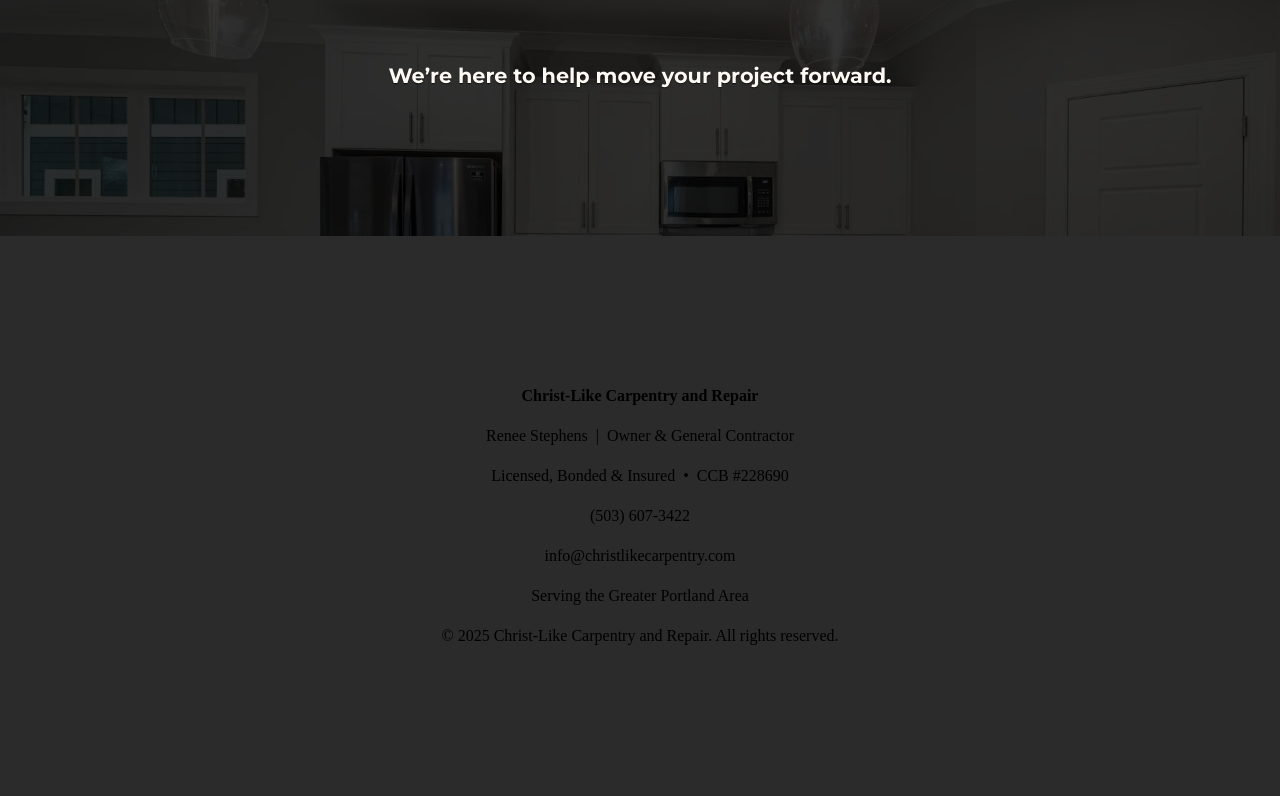
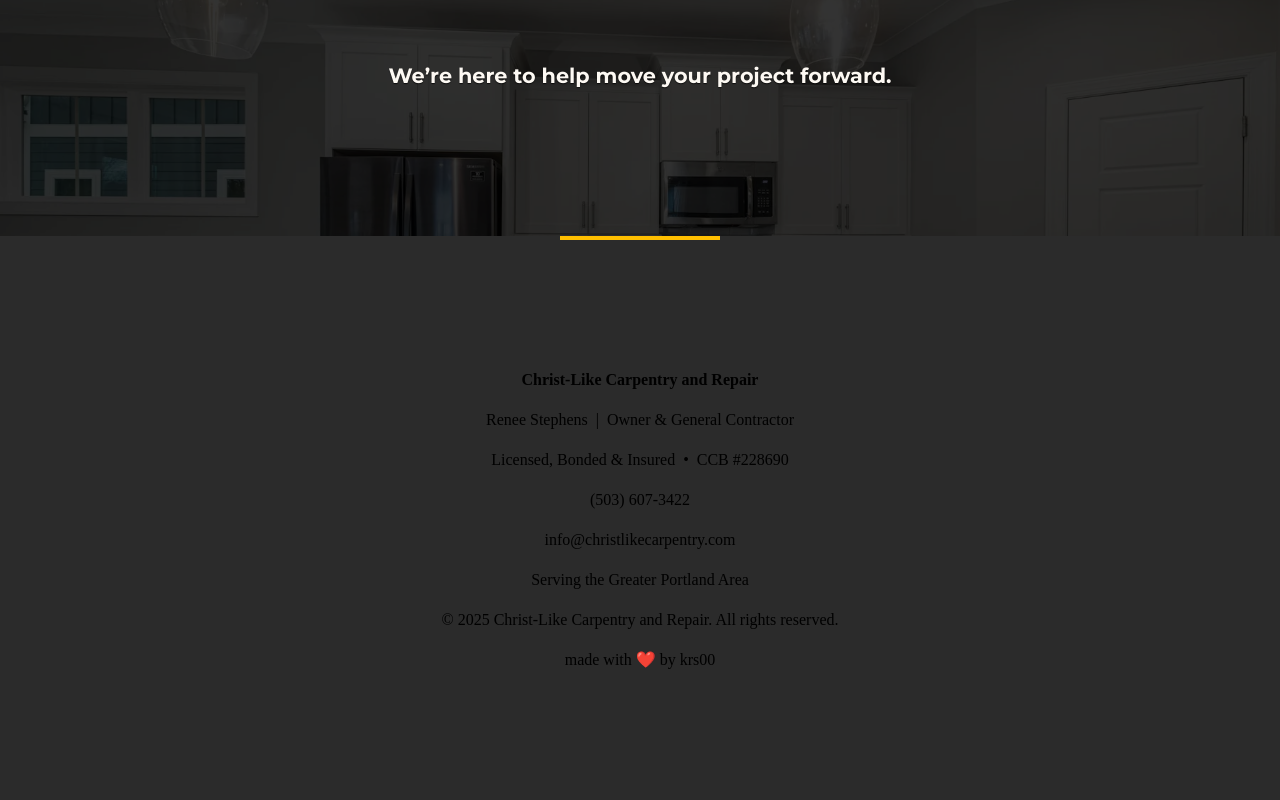
Before and after one commit to krs00/CLCv2, a plain HTML site: page index.html in a window 1280 px wide. Shown: the part 1472-2272 px from the top of the page. Drawn offline with nearby package versions, Linux system fonts and the light colour scheme.

Commit message:
update footer content

```diff
--- a/index.html
+++ b/index.html
@@ -223,6 +223,11 @@
     <!-- FOOTER -->
     <!-- FOOTER -->
     <!-- FOOTER -->
+
+    <div class="section2-divider-container">
+      <hr class="section2-divider" />
+    </div>
+
     <footer id="footer">
       <div class="footer-container">
         <p><strong>Christ-Like Carpentry and Repair</strong></p>
@@ -230,7 +235,9 @@
         <p>Licensed, Bonded & Insured &nbsp;•&nbsp; CCB #228690</p>
 
         <!-- Contact Info: each on its own line -->
-        <p><a class="unstyled-link" href="tel:1-503-607-3422">(503) 607-3422</a></p>
+        <p>
+          <a class="unstyled-link" href="tel:1-503-607-3422">(503) 607-3422</a>
+        </p>
         <p>
           <a class="unstyled-link" href="mailto:info@christlikecarpentry.com"
             >info@christlikecarpentry.com</a
@@ -241,6 +248,9 @@
         <p>
           &copy; 2025 Christ-Like Carpentry and Repair. All rights reserved.
         </p>
+
+        <p>made with ❤️ by <a class="unstyled-link" href="https://github.com/krs00/">krs00</a></p>
+
       </div>
     </footer>
 
```
